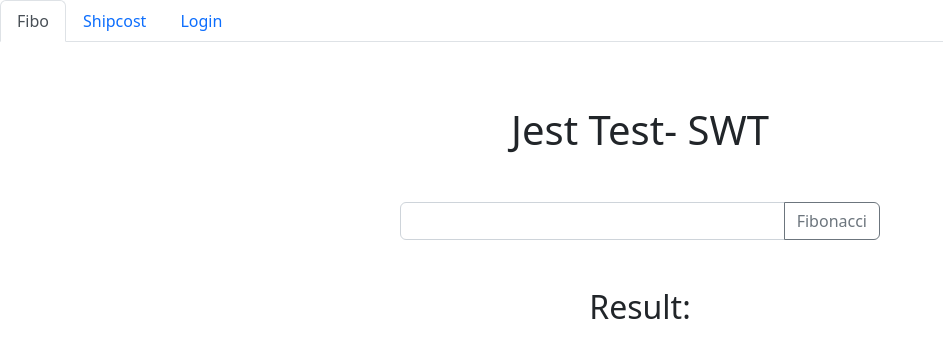
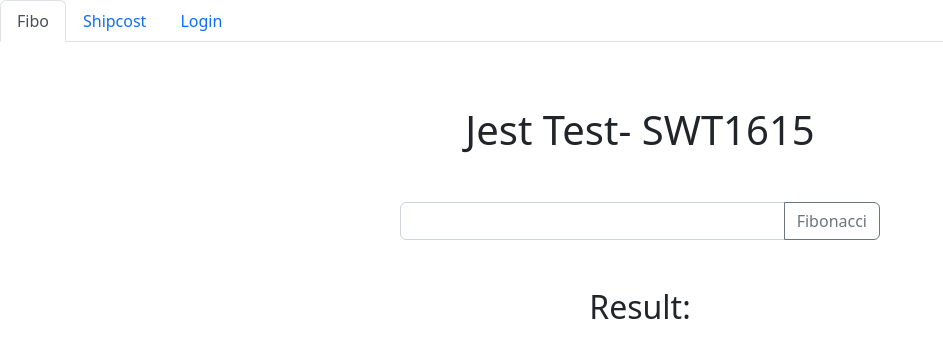
Before and after one commit to unclebonn/jest-swt, a React (Create React App) app: page / in a window 1280 px wide. Shown: the top 358 px of the page, without its empty margins (0-943 px from the left). Built offline with nearby package versions, Linux system fonts and the light colour scheme.

Commit message:
change title

```diff
--- a/src/components/Fibo.js
+++ b/src/components/Fibo.js
@@ -19,7 +19,7 @@ export default function Fibo() {
   return (
     <div className="w-75 vh-100 m-auto pt-5">
       {/* Header */}
-      <h1 className="text-center">Jest Test- SWT</h1>
+      <h1 className="text-center">Jest Test- SWT1615</h1>
 
       {/* Input */}
       <div className="input-group w-50 mt-5 mx-auto">
```
Also changed, not shown: 1 other file (tests, documents, lock files or other folders).
